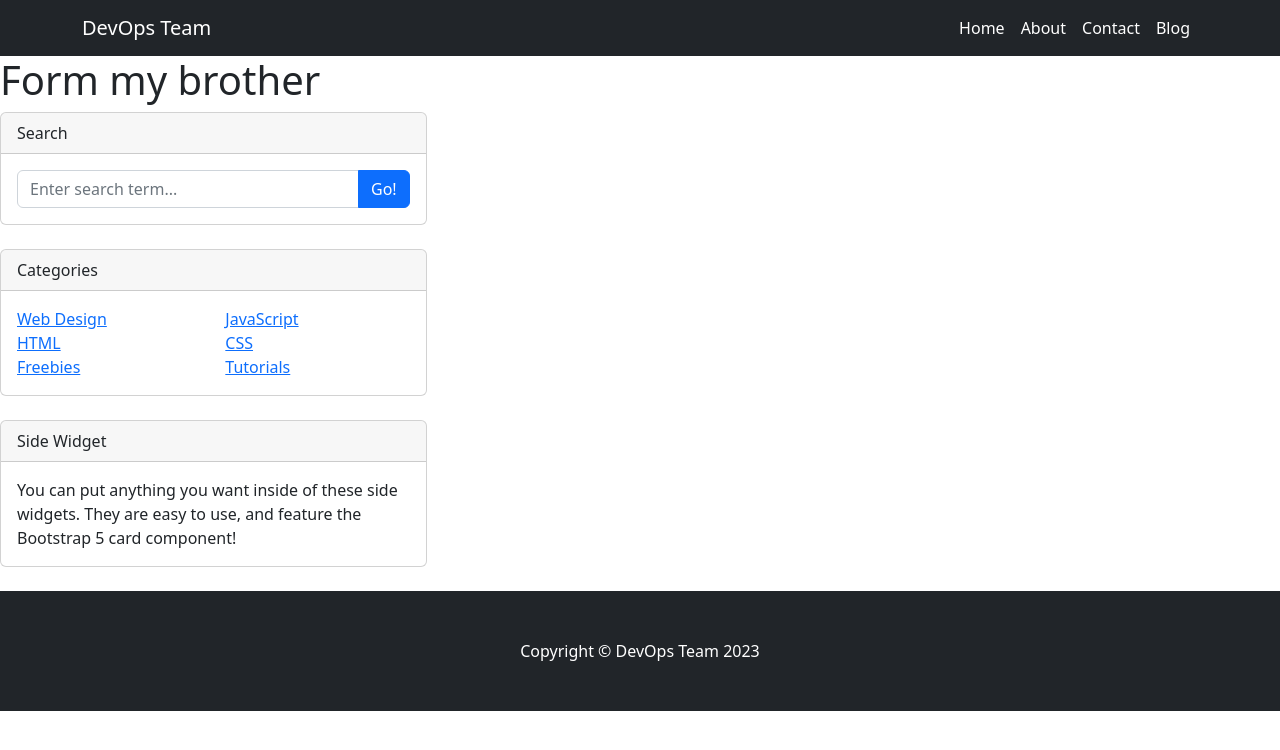
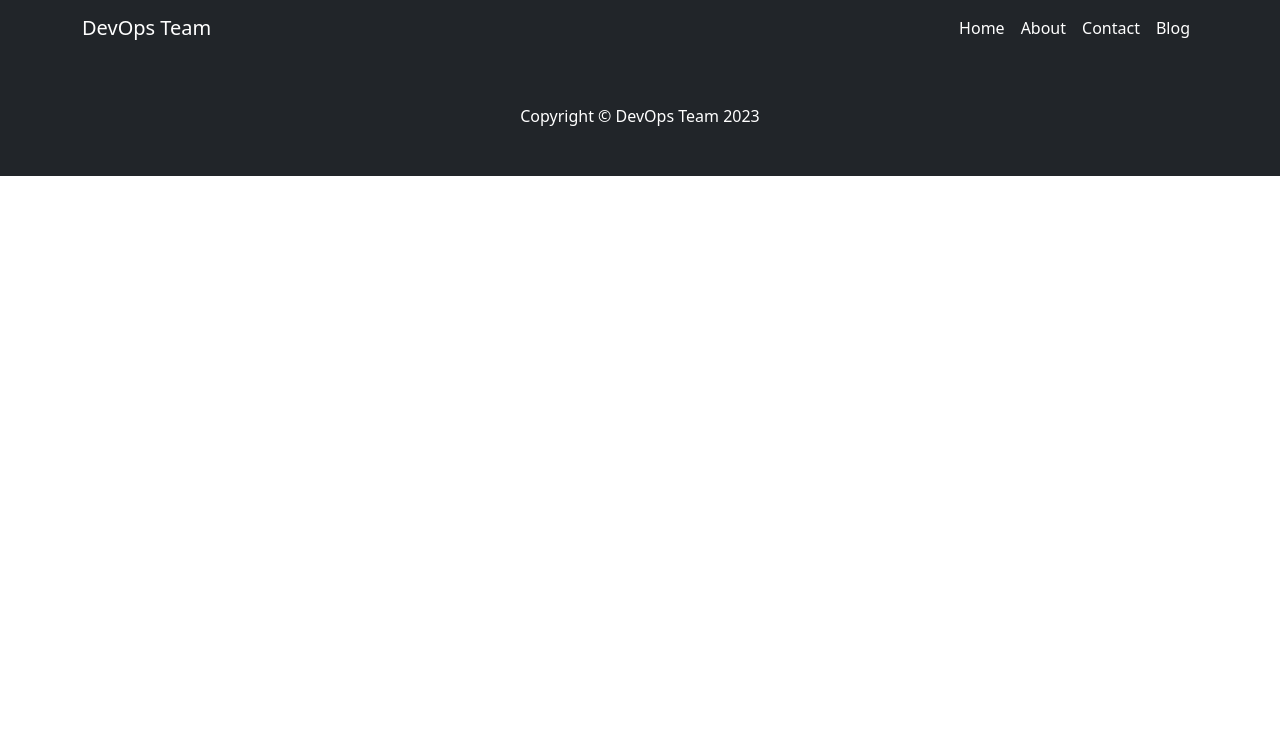
Before and after one commit to IvanTomasevich/Tercera-pre-entrega-Tomasevich, a Django app: template TercerPreEntrega/MVT/templates/form.html in a window 1280 px wide. Shown: the top 750 px of the page. Run offline with Django 3.2, Linux system fonts and the light colour scheme; the template is opened without the code that fills it, so the values that code supplies are empty; some libraries are stand-ins or nearby versions.

Commit message:
Minor update

```diff
--- a/TercerPreEntrega/MVT/templates/base.html
+++ b/TercerPreEntrega/MVT/templates/base.html
@@ -33,47 +33,6 @@
         {% block contenido %}
 
         {% endblock %}
-                <!-- Side widgets TODO: parametrizar este -->
-                <div class="col-lg-4">
-                    <!-- Search widget -->
-                    <div class="card mb-4">
-                        <div class="card-header">Search</div>
-                        <div class="card-body">
-                            <div class="input-group">
-                                <input class="form-control" type="text" placeholder="Enter search term..." aria-label="Enter search term..." aria-describedby="button-search" />
-                                <button class="btn btn-primary" id="button-search" type="button">Go!</button>
-                            </div>
-                        </div>
-                    </div>
-                    <!-- Categories widget TODO: parametrizar este -->
-                    <div class="card mb-4">
-                        <div class="card-header">Categories</div>
-                        <div class="card-body">
-                            <div class="row">
-                                <div class="col-sm-6">
-                                    <ul class="list-unstyled mb-0">
-                                        <li><a href="#!">Web Design</a></li>
-                                        <li><a href="#!">HTML</a></li>
-                                        <li><a href="#!">Freebies</a></li>
-                                    </ul>
-                                </div>
-                                <div class="col-sm-6">
-                                    <ul class="list-unstyled mb-0">
-                                        <li><a href="#!">JavaScript</a></li>
-                                        <li><a href="#!">CSS</a></li>
-                                        <li><a href="#!">Tutorials</a></li>
-                                    </ul>
-                                </div>
-                            </div>
-                        </div>
-                    </div>
-                    <!-- Side widget TODO: ver para que usar este -->
-                    <div class="card mb-4">
-                        <div class="card-header">Side Widget</div>
-                        <div class="card-body">You can put anything you want inside of these side widgets. They are easy to use, and feature the Bootstrap 5 card component!</div>
-                    </div>
-                </div>
-            </div>
 
         <!-- Footer-->
         <footer class="py-5 bg-dark">
--- a/TercerPreEntrega/MVT/templates/form.html
+++ b/TercerPreEntrega/MVT/templates/form.html
@@ -2,6 +2,6 @@
 
 {% block contenido %}
 
-<h1>Form my brother</h1>
+
 
 {% endblock %}
```
